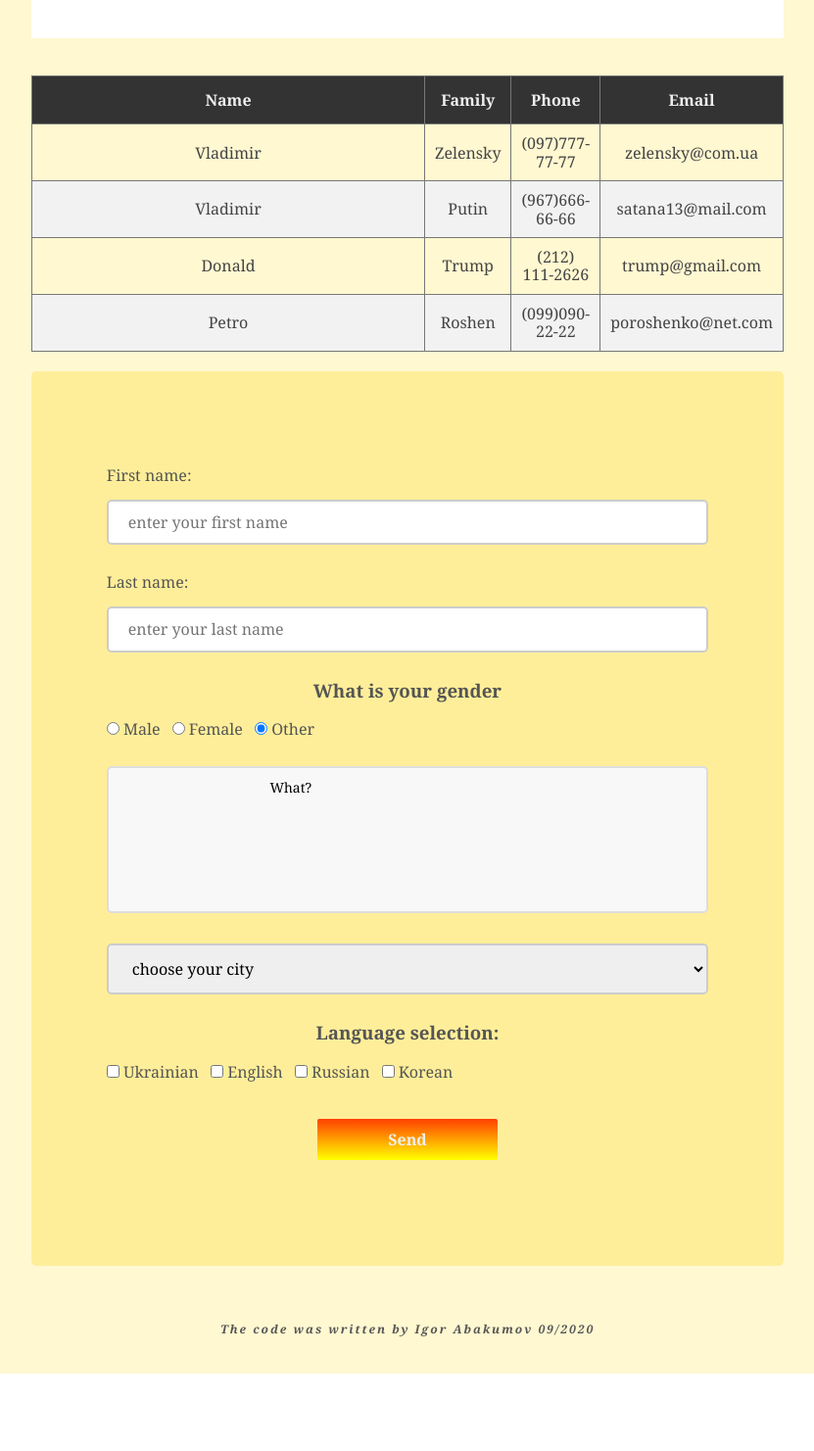
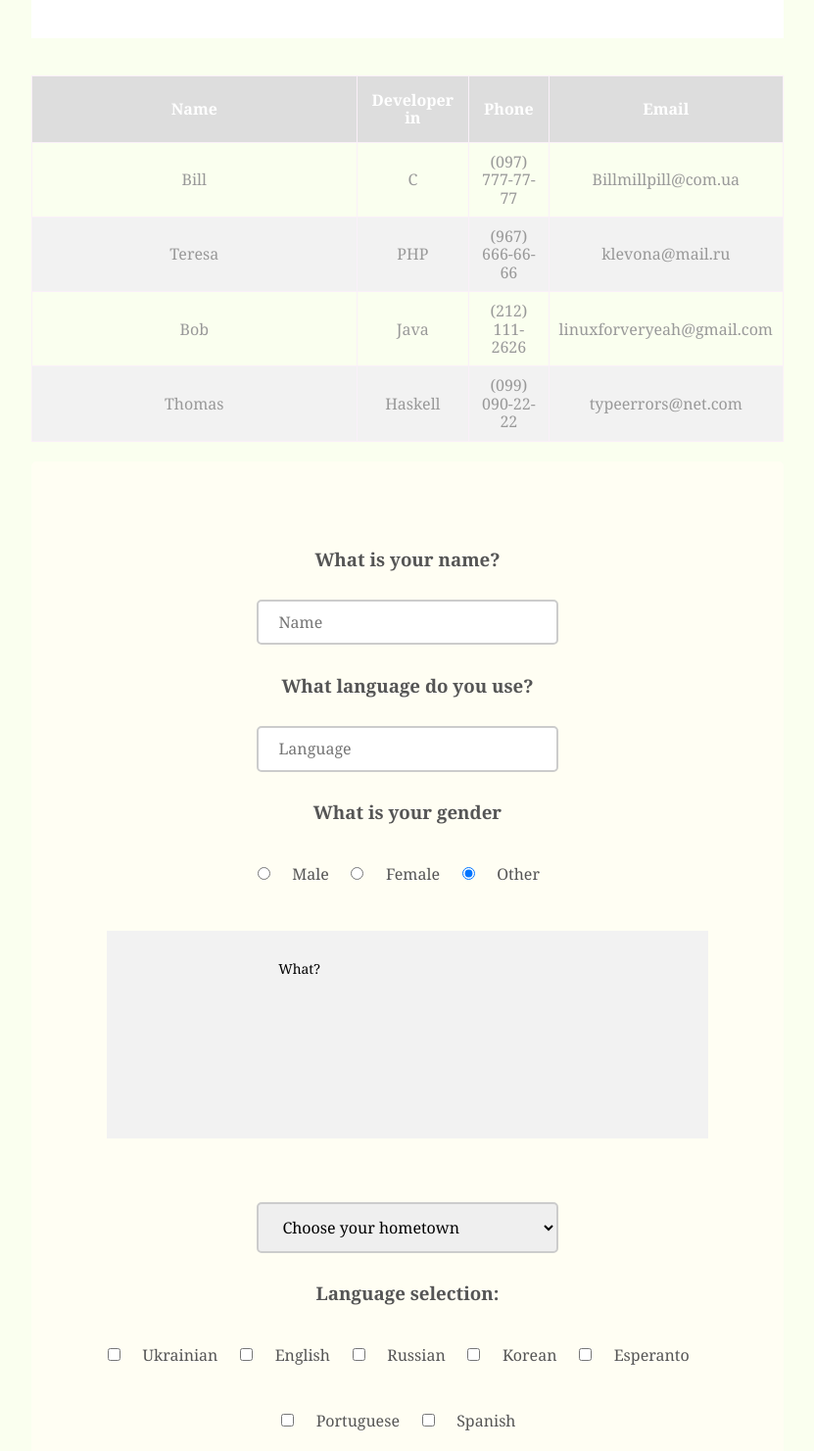
Before and after one commit to vasylzhmurko/ED-Cursor, a plain HTML site: page index.html in a window 1280 px wide. Shown: the part 667-2148 px from the top of the page at 98% size, without its empty margins (224-1055 px from the left). Before the commit the page ends 2089 px from the top, so only its background shows below. Drawn offline with nearby package versions, Linux system fonts and the light colour scheme.

Commit message:
Styles.css modified. Added some html. Updated data.

```diff
--- a/css/style.css
+++ b/css/style.css
@@ -21,7 +21,7 @@
 	width: 60%;
 	margin: 0 auto;
 	padding: 0 20%;
-	background-color: #fff8d1;
+	background-color: #faffef;
 }
 
 
@@ -51,16 +51,16 @@
 
 h3 {
 	text-align: center;
-	margin-top: 20px;
+	margin: 2%;
 }
 
 table,
 th,
 tr,
 td {
-	color: #444;
+	color: #999;
 	width: 100%;
-	border: 1px solid #777;
+	border: 1px solid #faf0f9;
 	text-align: center;
 	padding: 10px;
 	border-spacing: 5px;
@@ -73,68 +73,83 @@
 }
 
 th {
-	background-color: #333;
-	color: #eee;
+	background-color: #dddddd;
+	color: #fff;
 	padding: 15px;
 }
 
 
+.radiobuttons {
+	text-align: center;
+	width: 100%;
+
+}
+
+
 form {
+	border: 0px solid red;
 	color: #555;
 	width: 80%;
 	margin-top: 20px;
 	border-radius: 5px;
-	background-color: #fe9;
+	background-color: #fffef3;
 	padding: 10%;
 }
 
 textarea {
-	width: 100%;
+	width: 90%;
 	height: 150px;
-	padding: 12px 20px;
-	margin: 20px 0 20px 0;
-	box-sizing: border-box;
-	border-radius: 5px;
-	border: 2px solid #ddd;
-	background-color: #f8f8f8;
+	padding: 5%;
+	margin: 5% auto;
+	border: 0px;
+	background-color: #f2f2f2;
 	font-size: .870rem;
 	resize: none;
 }
 
 label {
-	display: inline-block;
-	padding: 8px 8px 8px 0;
+	display:  inline-block;
+	padding: 3%;
 	margin: 2% 0 0;
 }
 
 input[type=text],
 select {
-	display: inline-block;
-	width: 100%;
+	display: block;
+
+	width: 50%;
 	padding: 12px 20px;
-	margin: 8px 0;
+	margin: 5% auto ;
 	border-radius: 5px;
 	border: 2px solid #ccc;
 	box-sizing: border-box;
 }
+
+.checkboxes {
+	width: 100%;
+	text-align: center;
+}
+
 
 button {
 	display: block;
 	text-align: center;
 	width: 30%;
 	margin: 5% auto;
-	background-image: linear-gradient(#ff4000, #ffff00);
-	color: #eee;
+	/*background-image: linear-gradient(#aef0b0, #84ee51);*/
+	color: #fff;
 	padding: 12px 20px;
-
 	border: none;
 	font-weight: 600;
 	border-radius: 2px;
 	cursor: pointer;
+	transition: all .4s ease ;
+	background: #fe6060;
 }
 
 button:hover {
-	background-image: linear-gradient(#ffff00, #ff8000);
+	background: #ff3080;
+ 	/*	background-image: linear-gradient(#bef0a0, #a4ee51); */
 }
 
 footer p {
@@ -145,3 +160,11 @@
 	font-size: .750rem;
 	letter-spacing: 2px;
 }
+
+
+@media only screen and (max-width: 600px) {
+	.main-container {
+		width: 100%;
+		padding: 0;
+	}
+}
--- a/index.html
+++ b/index.html
@@ -23,49 +23,49 @@
 		<table>
 			<thead>
 				<th>Name</th>
-				<th>Family</th>
+				<th>Developer in</th>
 				<th>Phone</th>
 				<th>Email</th>
 			</thead>
 			<tbody>
 				<tr>
-					<td>Vladimir</td>
-					<td>Zelensky</td>
-					<td>(097)777-77-77</td>
-					<td>zelensky@com.ua</td>
+					<td>Bill</td>
+					<td>C</td>
+					<td>(097) 777-77-77</td>
+					<td>Billmillpill@com.ua</td>
 				</tr>
 				<tr>
-					<td>Vladimir</td>
-					<td>Putin</td>
-					<td>(967)666-66-66</td>
-					<td>satana13@mail.com</td>
+					<td>Teresa</td>
+					<td>PHP</td>
+					<td>(967) 666-66-66</td>
+					<td>klevona@mail.ru</td>
 				</tr>
 				<tr>
-					<td>Donald</td>
-					<td>Trump</td>
+					<td>Bob</td>
+					<td>Java</td>
 					<td>(212) 111-2626</td>
-					<td>trump@gmail.com</td>
+					<td>linuxforveryeah@gmail.com</td>
 				</tr>
 				<tr>
-					<td>Petro</td>
-					<td>Roshen</td>
-					<td>(099)090-22-22</td>
-					<td>poroshenko@net.com</td>
+					<td>Thomas</td>
+					<td>Haskell</td>
+					<td>(099) 090-22-22</td>
+					<td>typeerrors@net.com</td>
 				</tr>
 			</tbody>
 		</table>
 
 
 		<form action="/" method="/">
-			<label for="fname">First name:</label>
-			<input type="text" name="first-name" maxlength="12" placeholder="enter your first name" />
-			<label for="lname">Last name:</label>
-			<input type="text" name="last-name" maxlength="16" placeholder="enter your last name" />
+			<h3>What is your name?</h3>
+			<input type="text" name="first-name" maxlength="12" placeholder="Name" />
+			<h3> What language do you use?</h3>
+			<input type="text" name="last-name" maxlength="16" placeholder="Language" />
 
 
 			<h3>What is your gender</h3>
 
-
+			<div class="radiobuttons">
 				<input type="radio" name="gender" value="male" />
 				<label for="male">Male</label>
 
@@ -74,26 +74,30 @@
 
 				<input type="radio" checked name="gender" value="other" />
 				<label for="other">Other</label>
+			</div>
 
-
-			<textarea name="sometext" cols="30" rows="8" placeholder="Please, write your question here.">
+			<textarea name="sometext" cols="30" rows="8" placeholder="Sometimes people want to leave their questions here.">
 					What?
 			</textarea>
 
 
 			<select name="city">
-				<option disabled selected>choose your city</option>
+				<option disabled selected>Choose your hometown</option>
 				<option value="Khmelnytskiy">Khmelnytskiy</option>
 				<option value="Tenopil">Ternopil</option>
 				<option value="Odessa">Odessa</option>
 				<option value="Lviv">Lviv</option>
+				<option value="Kyiv">Kyiv</option>
+				<option value="Sao Paulo">Sao Paulo</option>
+				<option value="Barcelona">Barcelona</option>
+				<option value="St. Petersburg">St. Petersburg</option>
 				<option value="Seoul">Seoul</option>
 			</select>
 
 
 			<h3>Language selection:</h3>
 
-
+			<div class="checkboxes">
 				<input type="checkbox" id="ukr" name="lang" value="ukr" />
 				<label for="ukr">Ukrainian</label>
 				<input type="checkbox" id="eng" name="lang" value="eng" />
@@ -102,8 +106,14 @@
 				<label for="ru">Russian</label>
 				<input type="checkbox" id="ko" name="lang" value="ko" />
 				<label for="ko">Korean</label>
+				<input type="checkbox" id="eo" name="lang" value="eo" />
+				<label for="ko">Esperanto</label>
+				<input type="checkbox" id="pt" name="lang" value="pt" />
+				<label for="pt">Portuguese</label>
+				<input type="checkbox" id="es" name="lang" value="es" />
+				<label for="ko">Spanish</label>
 				<button type="submit" name="submit">Send</button>
-
+			</div>
 		</form>
 
 
```
Lines whose indentation alone changed are shown as unchanged.
